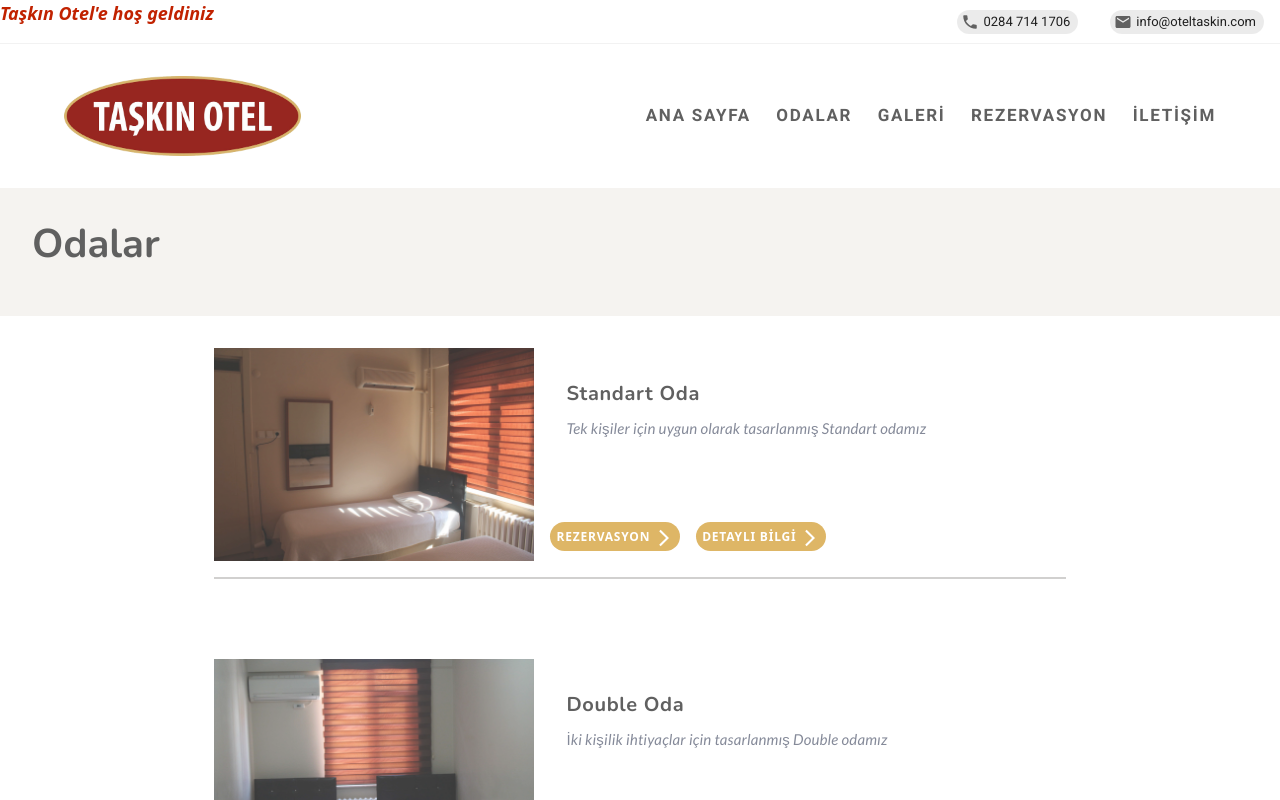
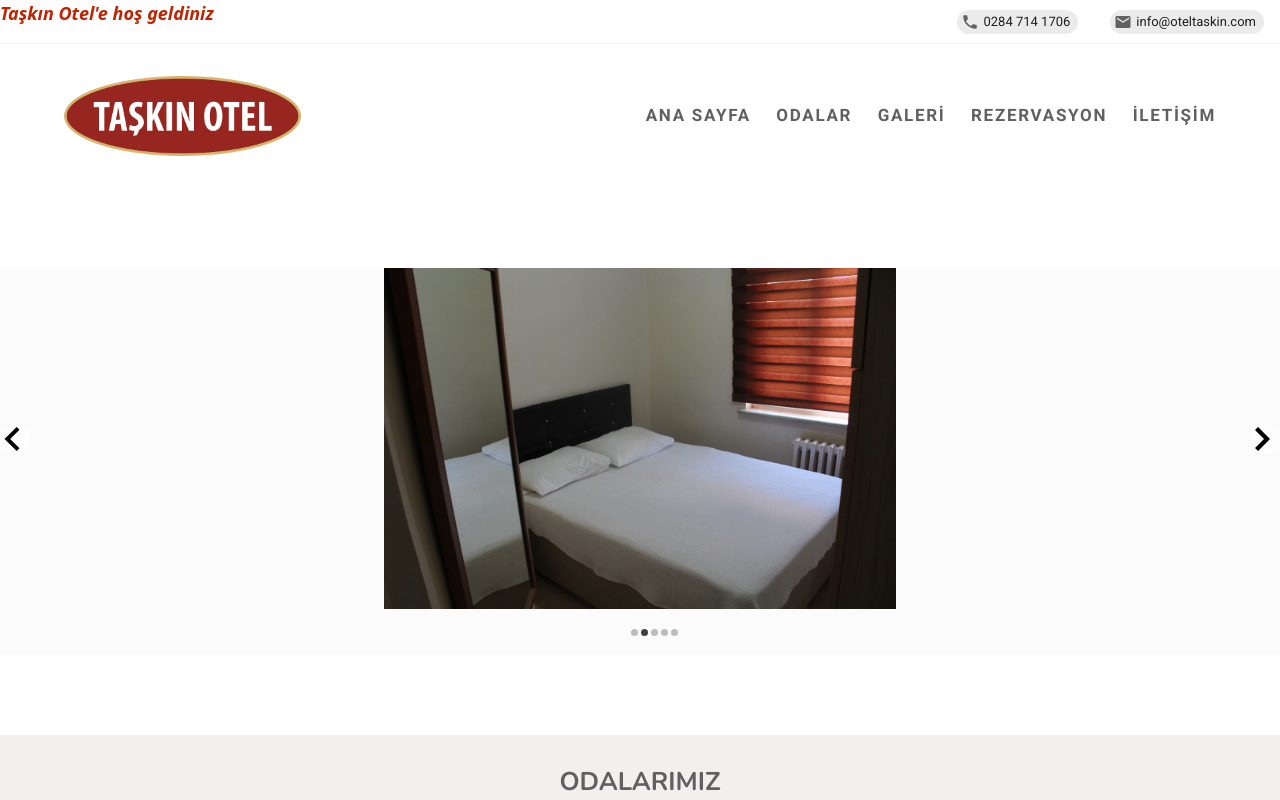
Before and after one commit to OrcaBusinessSolution/otel_taskin_app, a React (Create React App) app: page /rooms in a window 1280 px wide. Shown: the top 800 px of the page. Built offline with nearby package versions, Linux system fonts and the light colour scheme.

Commit message:
updated index.js

```diff
--- a/src/index.js
+++ b/src/index.js
@@ -4,15 +4,13 @@ import App from "./App";
 import reportWebVitals from "./reportWebVitals";
 import "bootstrap/dist/css/bootstrap.css";
 import "react-slideshow-image/dist/styles.css";
-import { BrowserRouter,HashRouter } from "react-router-dom";
+import { BrowserRouter, HashRouter } from "react-router-dom";
 
 const root = ReactDOM.createRoot(document.getElementById("root"));
 root.render(
-  <BrowserRouter>
-    <React.StrictMode>
-      <App />
-    </React.StrictMode>
-  </BrowserRouter>
+  <HashRouter>
+    <App />
+  </HashRouter>
 );
 
 // If you want to start measuring performance in your app, pass a function
```
